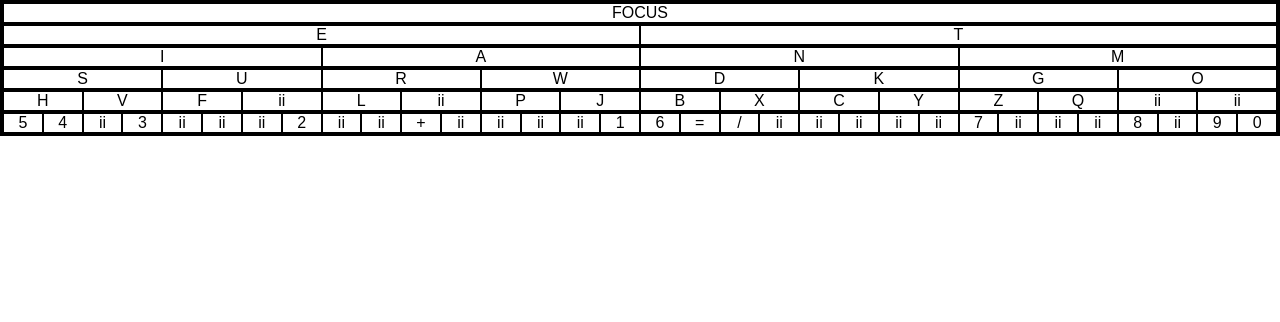
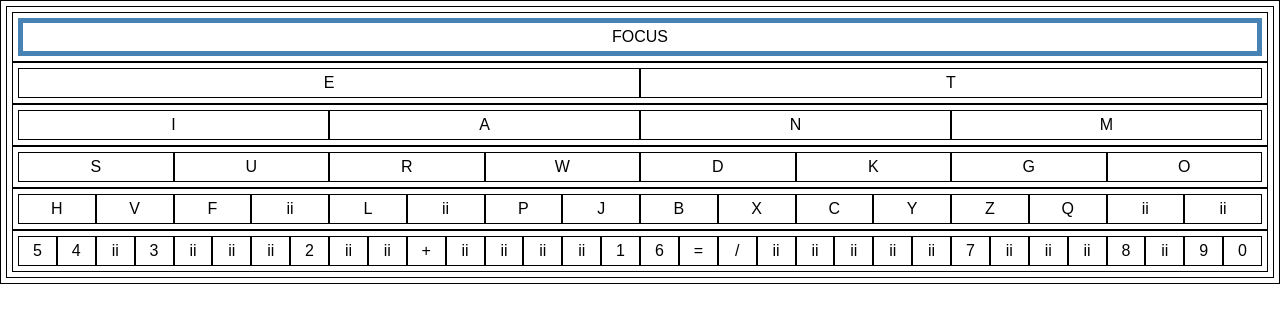
Before and after one commit to anatomiam/blink, a React (Create React App) app: page / in a window 1280 px wide. Shown: the top 322 px of the page. Built offline with nearby package versions, Linux system fonts and the light colour scheme.

Commit message:
added select function and highlight selected div

```diff
--- a/src/App2.css
+++ b/src/App2.css
@@ -28,3 +28,7 @@
     grid-template-columns: repeat(32, 1fr);
     grid-template-rows: 1fr;
 }
+
+.selected {
+    border: 5px solid steelblue;
+}
--- a/src/App2.js
+++ b/src/App2.js
@@ -10,11 +10,21 @@ const four = [];
 const five = [];
 
 class App2 extends Component {
+  constructor(props) {
+    super(props);
+    this.state = {};
+  }
+
+  componentDidMount = () => {
+    this.select("FOCUS");
+  };
+
   buildTree = (data, parent) => {
     switch (data.level) {
       case "zero":
         zero.push(
           <div
+            id={data.name}
             className={`${data.name} ${data.level}`}
             data-child1={data.children ? data.children[0].name : ""}
             data-child2={data.children ? data.children[1].name : ""}
@@ -28,6 +38,7 @@ class App2 extends Component {
       case "one":
         one.push(
           <div
+            id={data.name}
             className={`${data.name} ${data.level}`}
             data-child1={data.children ? data.children[0].name : ""}
             data-child2={data.children ? data.children[1].name : ""}
@@ -41,6 +52,7 @@ class App2 extends Component {
       case "two":
         two.push(
           <div
+            id={data.name}
             className={`${data.name} ${data.level}`}
             data-child1={data.children ? data.children[0].name : ""}
             data-child2={data.children ? data.children[1].name : ""}
@@ -54,6 +66,7 @@ class App2 extends Component {
       case "three":
         three.push(
           <div
+            id={data.name}
             className={`${data.name} ${data.level}`}
             data-child1={data.children ? data.children[0].name : ""}
             data-child2={data.children ? data.children[1].name : ""}
@@ -67,6 +80,7 @@ class App2 extends Component {
       case "four":
         four.push(
           <div
+            id={data.name}
             className={`${data.name} ${data.level}`}
             data-child1={data.children ? data.children[0].name : ""}
             data-child2={data.children ? data.children[1].name : ""}
@@ -80,6 +94,7 @@ class App2 extends Component {
       case "five":
         five.push(
           <div
+            id={data.name}
             className={`${data.name} ${data.level}`}
             data-child1={data.children ? data.children[0].name : ""}
             data-child2={data.children ? data.children[1].name : ""}
@@ -99,6 +114,12 @@ class App2 extends Component {
     }
   };
 
+  select = id => {
+    const selected_element = document.getElementById(id);
+    selected_element.className += " selected";
+    console.log(selected_element.className);
+  };
+
   render() {
     this.buildTree(morse, "FOCUS");
     return (
--- a/src/index.css
+++ b/src/index.css
@@ -7,4 +7,5 @@ body {
 
 div {
   border: 1px solid black;
+  padding: 5px;
 }
```
